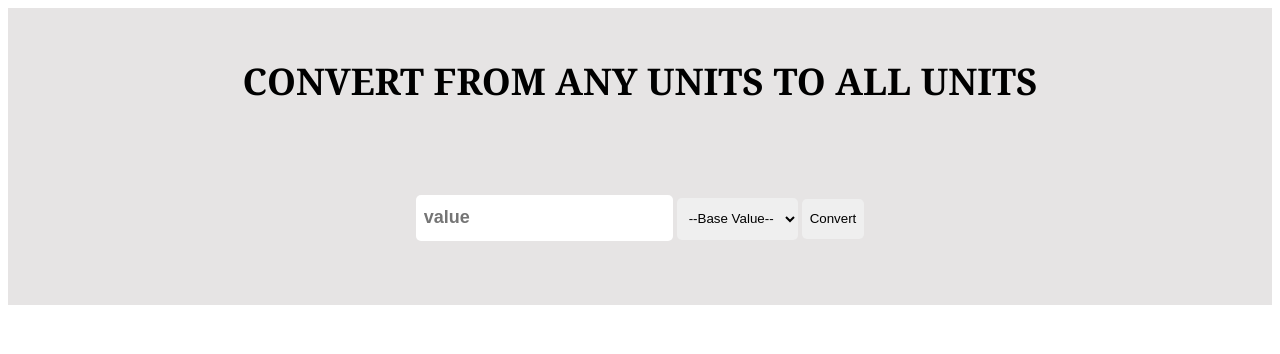
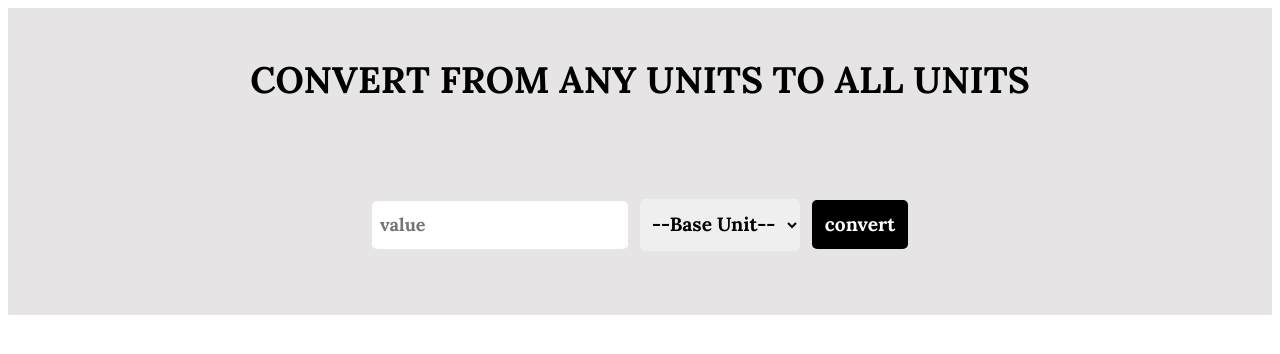
Before and after one commit to mosesmbuthia/units-converter, a website built with Vite: page index.html in a window 1280 px wide. Built offline with nearby package versions, Linux system fonts and the light colour scheme.

Commit message:
completed build with html and css

```diff
--- a/index.html
+++ b/index.html
@@ -5,6 +5,9 @@
     <link rel="icon" type="image/svg+xml" href="/vite.svg" />
     <meta name="viewport" content="width=device-width, initial-scale=1.0" />
     <title>Units Converter</title>
+    <link rel="preconnect" href="https://fonts.googleapis.com">
+<link rel="preconnect" href="https://fonts.gstatic.com" crossorigin>
+<link href="https://fonts.googleapis.com/css2?family=Lora:ital,wght@0,400..700;1,400..700&display=swap" rel="stylesheet">
     <link rel="stylesheet" href="./src/style.css">
   </head>
   <body>
@@ -14,7 +17,7 @@
     <form action="">
       <input type="number" required placeholder="value">
     <select for="Convert" required>
-    <option value="">--Base Value--</option>
+    <option value="">--Base Unit--</option>
     <option value="">Millimeters</option>
     <option value="">Centimeters</option>
     <option value="">Decimeters</option>
@@ -24,7 +27,7 @@
     <option value="">Kilometer</option>
     </select>
 
-    <button id="Convert">Convert</button>
+    <button id="Convert">convert</button>
     </form>
   </div>
     <script src="./src/main.js"></script>
--- a/src/style.css
+++ b/src/style.css
@@ -2,6 +2,12 @@ html {
   margin: 0;
   box-sizing: border-box;
 }
+
+
+/* .body {
+  font-family: 'Lora' serif;
+} */
+
 
 .main-container {
 display: flex;
@@ -15,23 +21,53 @@ background-color: rgb(230, 228, 228);
 h1 {
   font-size: 2.3rem;
   margin-top: 3rem;
-  font-family: Georgia, 'Times New Roman', Times, serif;
+  font-family: 'Lora', serif;
+  margin-bottom: 1rem;
 
 }
+/* .heading {
+  font-family: 'Lora' serif;
+} */
 
 input, select, button {
   padding: 0.8rem 0.5rem;
   border: none;
   border-radius: 5px;
+  gap: 2rem;
+  font-family: 'Lora', serif;
+  margin-top: 1rem;
+  outline: none;
 }
 
 input {
   min-width: 15rem;
+  border: none;
 }
 form {
   margin: 4rem;
+
 }
 input[placeholder] {
+  /* font-weight: 800; */
+  font-size: large;
+  font-weight: bolder;
+  margin-right: 0.5rem;
+  font-family: 'Lora', serif;
+}
+
+select, option {
+
   font-weight: 700;
-  font-size: large;
+  margin-right: 0.5rem;
+  min-width: 7rem;
+  font-size: 1.2rem;
 }
+
+button {
+  background-color: black;
+  color: white;
+  font-family: 'Lora', serif;
+  font-weight: 800;
+  min-width: 6rem;
+  font-size: 1.2rem;
+}
```
